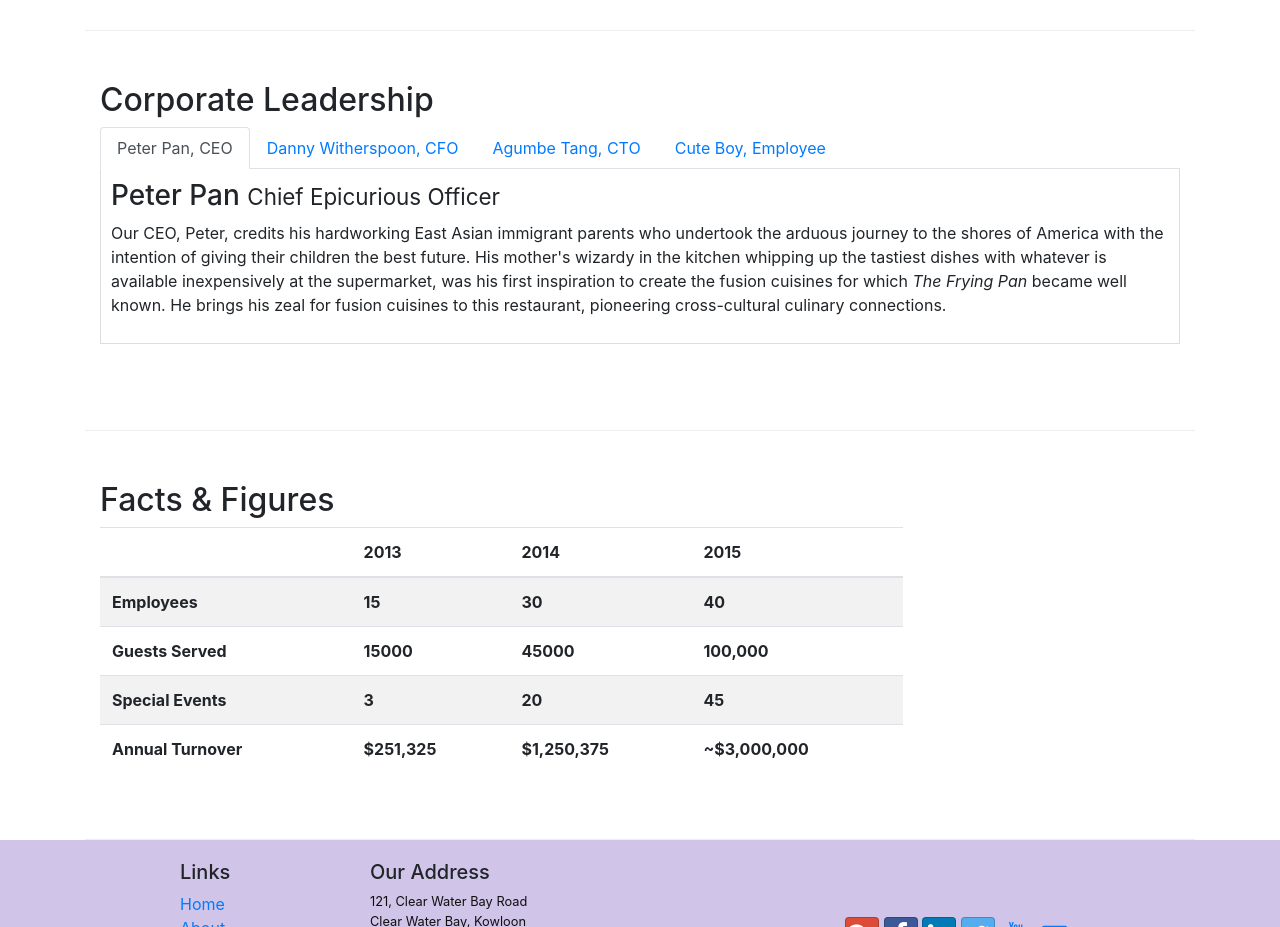
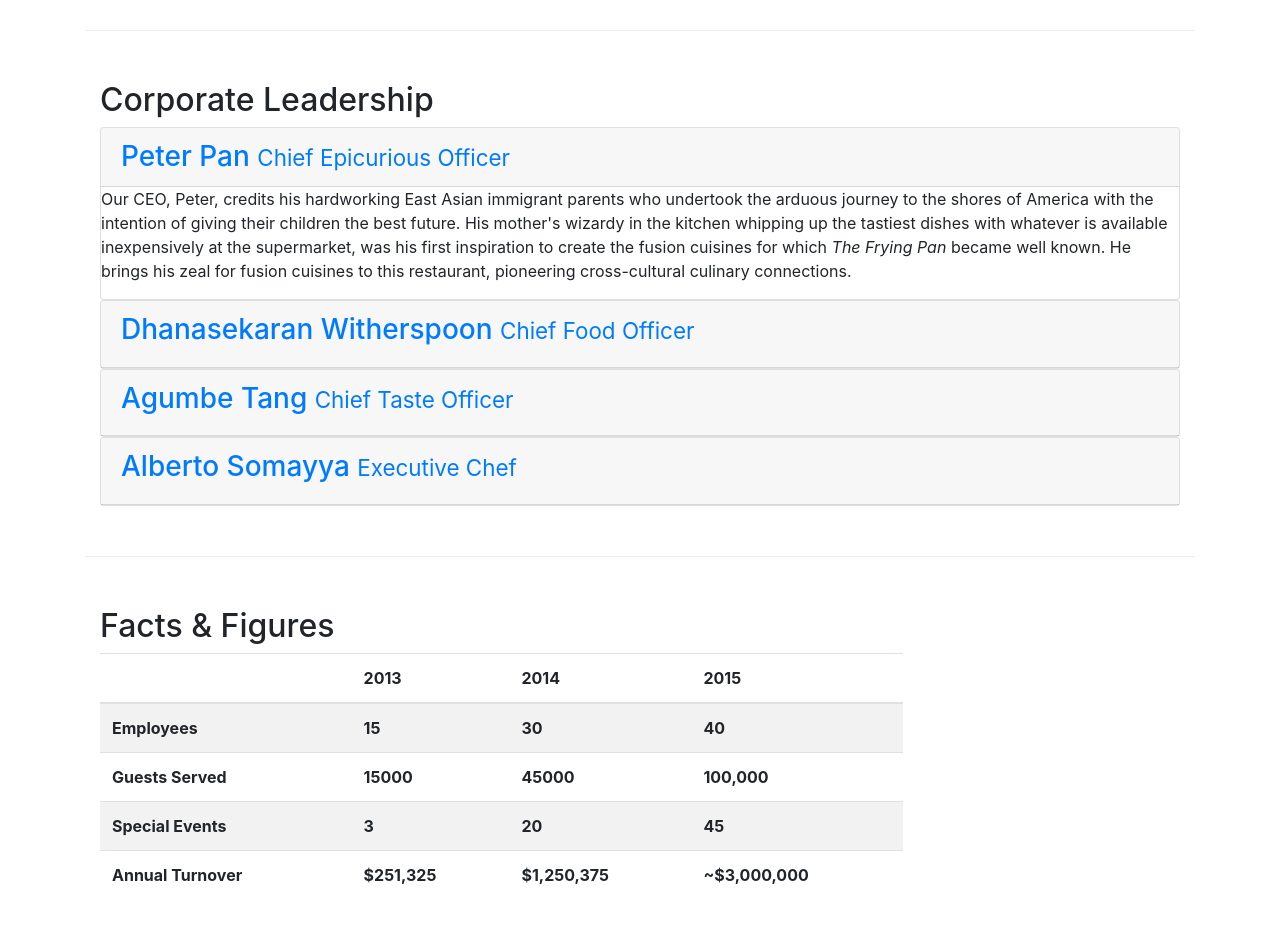
Before and after one commit to HongquanYu/Bootstrap, a website: page aboutus.html in a window 1280 px wide. Shown: the part 880-1807 px from the top of the page. Drawn offline with nearby package versions, Linux system fonts and the light colour scheme.

Commit message:
accordion

```diff
--- a/aboutus.html
+++ b/aboutus.html
@@ -114,39 +114,35 @@
 		<div class="row row-content">
 			<div class="col">
 				<h2>Corporate Leadership</h2>
-
-				<ul class="nav nav-tabs">
-					<li class="nav-item">
-						<a class="nav-link active" href="#peter"role="tab" data-toggle="tab">Peter Pan, CEO</a>
-					</li>
-					<li class="nav-item">
-						<a class="nav-link" href="#danny"role="tab" data-toggle="tab">Danny Witherspoon, CFO</a>
-					</li>
-					<li class="nav-item">
-						<a class="nav-link" href="#agumbe"role="tab" data-toggle="tab">Agumbe Tang, CTO</a>
-					</li>
-					<li class="nav-item">
-						<a class="nav-link" href="#boy"role="tab" data-toggle="tab">Cute Boy, Employee</a>
-					</li>
-				</ul>
-
-				<div class="tab-content">
-					<div role="tabpanel" class="tab-pane fade show active" id="peter">
-						<h3> Peter Pan <small>Chief Epicurious Officer</small> </h3>
+				<div id="accordion" role="tablist">
+					<div class="card">
+						<div class="card-header" role="tab" id="peterhead">
+							<h3 class="mb-0">
+							<a data-toggle="collapse" data-parent="#accordion" href="#peter">
+								Peter Pan <small>Chief Epicurious Officer</small> </a>
+							</h3>
+						</div>
+						<div role="tabpanel" class="collapse show" id="peter">
+							<div class="card-block">
 								<p class="hidden-xs-down">
-							Our CEO, Peter, credits his hardworking East Asian immigrant
-							parents who undertook the arduous journey to the shores of America
-							with the intention of giving their children the best future. His
-							mother's wizardy in the kitchen whipping up the tastiest dishes
-							with whatever is available inexpensively at the supermarket, was
-							his first inspiration to create the fusion cuisines for which <em>The
-							Frying Pan</em> became well known. He brings his zeal for fusion
-							cuisines to this restaurant, pioneering cross-cultural culinary
-							connections.
+								Our CEO, Peter, credits his hardworking East Asian immigrant parents who undertook the arduous journey to the shores of America
+								with the intention of giving their children the best future. His mother's wizardy in the kitchen whipping up the tastiest dishes
+								with whatever is available inexpensively at the supermarket, was his first inspiration to create the fusion cuisines for which
+								<em>The Frying Pan</em>
+								became well known. He brings his zeal for fusion cuisines to this restaurant, pioneering cross-cultural culinary connections.
 								</p>
 							</div>
-					<div role="tabpanel" class="tab-pane fade show " id="danny">
-						<h3>Dhanasekaran Witherspoon <small>Chief Food Officer</small></h3>
+						</div>
+					</div>
+					<div class="card">
+						<div class="card-header" role="tab" id="dannyhead">
+							<h3 class="mb-0">
+							<a class="collapsed" data-toggle="collapse" data-parent="#accordion" href="#danny">
+									<h3>Dhanasekaran Witherspoon <small>Chief Food Officer</small></a>
+							</h3>
+						</div>
+						<div role="tabpanel" class="collapse" id="danny">
+							<div class="card-block">
 								<p  class="hidden-xs-down">
 								Our CFO, Danny, as he is affectionately referred to by his
 								colleagues, comes from a long established family tradition in
@@ -156,8 +152,19 @@
 								that runs, wins, and everything that stays, pays!</em>
 								</p>
 							</div>
-					<div role="tabpanel" class="tab-pane fade show " id="agumbe">
-						<h3>Agumbe Tang <small>Chief Taste Officer</small> </h3>
+						</div>
+					</div>
+
+
+					<div class="card">
+						<div class="card-header" role="tab" id="agumbehead">
+							<h3 class="mb-0">
+								<a class="collapsed" data-toggle="collapse" data-parent="#accordion" href="#agumbe">
+								<h3>Agumbe Tang <small>Chief Taste Officer</small></a>
+							</h3>
+						</div>
+						<div role="tabpanel" class="collapse" id="agumbe">
+							<div class="card-block">
 								<p  class="hidden-xs-down">
 								Blessed with the most discerning gustatory sense, Agumbe, our CTO,
 								personally ensures that every dish that we serve meets his exacting
@@ -166,15 +173,26 @@
 								click only if you survive my lick.</em>
 								</p>
 							</div>
-					<div role="tabpanel" class="tab-pane fade show " id="boy">
-						<h3> Alberto Somayya <small>Executive Chef</small></h3>
-						<p class="hidden-xs-down">
+						</div>
+					</div>
+					<div class="card">
+						<div class="card-header" role="tab" id="boyhead">
+							<h3 class="mb-0">
+								<a class="collapsed" data-toggle="collapse" data-parent="#accordion" href="#boy">
+									<h3> Alberto Somayya <small>Executive Chef</small></a>
+							</h3>
+						</div>
+						<div role="tabpanel" class="collapse" id="boy">
+							<div class="card-block">
+								<p  class="hidden-xs-down">
 								Award winning three-star Michelin chef with wide International
 								experience having worked closely with whos-who in the culinary
 								world, he specializes in creating mouthwatering Indo-Italian fusion
 								experiences. He says, <em>Put together the cuisines from the
 								two craziest cultures, and you get a winning hit! Amma Mia!</em>
 								</p>
+							</div>
+						</div>
 					</div>
 				</div>
 
```
Lines whose indentation alone changed are shown as unchanged.
